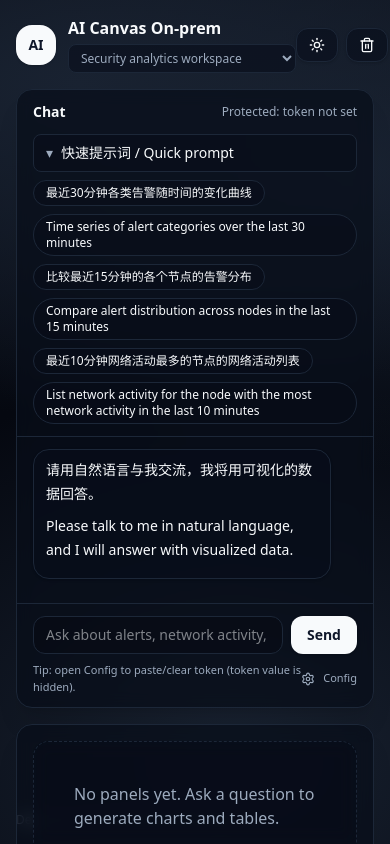
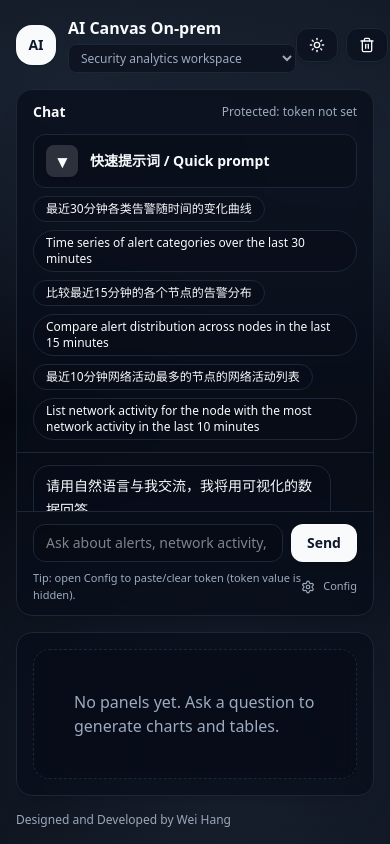
Before and after one commit to highopes/On-Prem-AI-Canvas, a Next.js app: page / in a window 390 px wide. Built offline with nearby package versions, Linux system fonts and the light colour scheme.

Commit message:
Improve quick prompt toggle and panel scrolling

```diff
--- a/src/app/page.tsx
+++ b/src/app/page.tsx
@@ -963,8 +963,8 @@ export default function Page() {
         </div>
 
         <div className="grid flex-1 grid-cols-12 gap-4 min-h-0">
-          <div className="col-span-12 lg:col-span-4">
-            <div className="flex h-full min-h-0 flex-col rounded-2xl border border-border/70 bg-card/70 backdrop-blur shadow-xl">
+          <div className="col-span-12 lg:col-span-4 flex min-h-0">
+            <div className="flex h-full min-h-0 flex-1 flex-col rounded-2xl border border-border/70 bg-card/70 backdrop-blur shadow-xl">
               <div className="px-4 py-3 border-b border-border/60">
                 <div className="flex items-center justify-between">
                   <div className="text-sm font-semibold text-foreground">Chat</div>
@@ -977,10 +977,12 @@ export default function Page() {
                   <button
                     type="button"
                     onClick={() => setPromptOpen((prev) => !prev)}
-                    className="flex w-full items-center gap-2 rounded-lg border border-border/70 bg-card/50 px-3 py-2 text-sm font-medium text-foreground hover:bg-card/80 transition"
+                    className="flex w-full items-center gap-3 rounded-xl border border-border/70 bg-card/50 px-3 py-2.5 text-sm font-semibold text-foreground hover:bg-card/80 transition"
                     aria-expanded={promptOpen}
                   >
-                    <span className="text-muted-foreground text-sm">{promptOpen ? "▾" : "▸"}</span>
+                    <span className="flex h-8 w-8 items-center justify-center rounded-lg bg-primary/15 text-primary text-lg font-bold shadow-sm">
+                      {promptOpen ? "▾" : "▸"}
+                    </span>
                     <span>快速提示词 / Quick prompt</span>
                   </button>
                   {promptOpen && (
@@ -1072,8 +1074,8 @@ export default function Page() {
             </div>
           </div>
 
-          <div className="col-span-12 lg:col-span-8">
-            <div className="flex h-full min-h-0 flex-col rounded-2xl border border-border/70 bg-card/70 p-4 shadow-xl backdrop-blur">
+          <div className="col-span-12 lg:col-span-8 flex min-h-0">
+            <div className="flex h-full min-h-0 flex-1 flex-col rounded-2xl border border-border/70 bg-card/70 p-4 shadow-xl backdrop-blur">
               <div className="flex-1 min-h-0 overflow-auto">
                 <div className="grid grid-cols-1 gap-4">
                   {panels.map((p) => (
```
